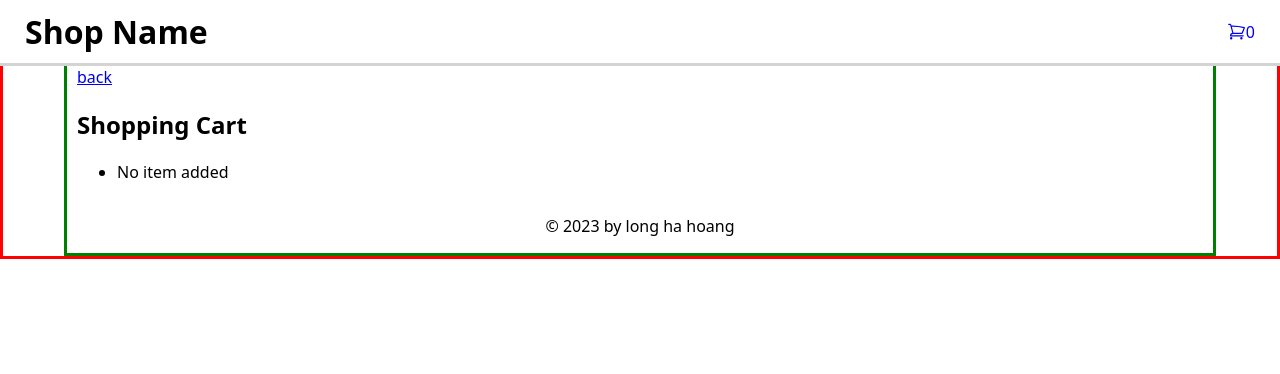
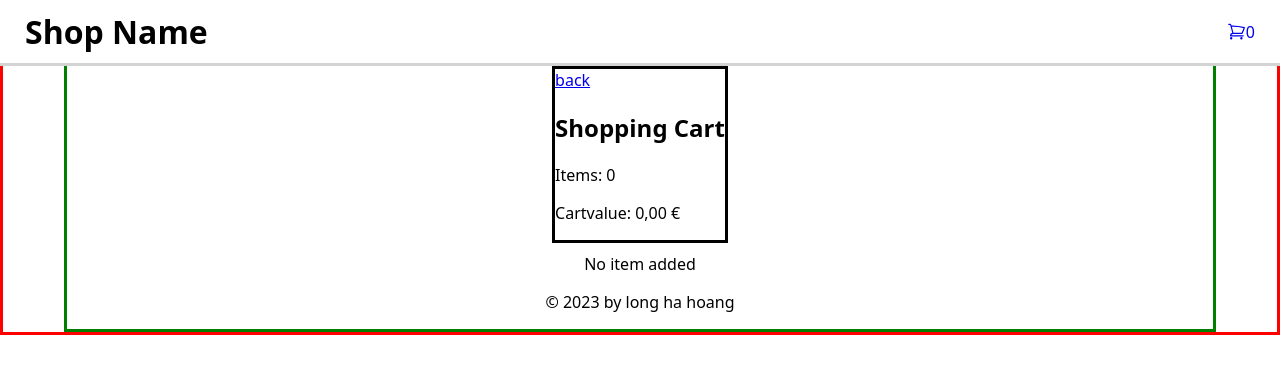
Before and after one commit to Long-HaHoang/capstone-project, a Next.js app: page /ShoppingCart in a window 1280 px wide. Shown: the top 374 px of the page. Built offline with nearby package versions, Linux system fonts and the light colour scheme.

Commit message:
ADD cart overview page

```diff
--- a/components/CartItemCard/CartItemCard.styled.js
+++ b/components/CartItemCard/CartItemCard.styled.js
@@ -3,7 +3,13 @@ import Image from "next/image";
 // Import internal resources
 import styled from "styled-components";
 
-export const Thumbnail = styled(Image)`
+const Thumbnail = styled(Image)`
   border-radius: 8px;
   object-fit: cover;
 `;
+
+const CartItemArticle = styled.article`
+  border: solid;
+`;
+
+export { Thumbnail, CartItemArticle };
--- a/components/CartItemCard/index.js
+++ b/components/CartItemCard/index.js
@@ -6,7 +6,7 @@ import * as Styled from "@/components/CartItemCard/CartItemCard.styled.js";
 export default function CartItemCard({ eachItem }) {
   return (
     <li>
-      <article>
+      <Styled.CartItemArticle>
         <Styled.Thumbnail
           src={eachItem.thumbnail}
           alt="no img avaible"
@@ -16,7 +16,7 @@ export default function CartItemCard({ eachItem }) {
         <p>{eachItem.title}</p>
         <p>{eachItem.price}</p>
         <p>{`Amount: ${eachItem.amount}`}</p>
-      </article>
+      </Styled.CartItemArticle>
     </li>
   );
 }
--- a/components/ShoppingCart.styled.js
+++ b/components/ShoppingCart.styled.js
@@ -14,6 +14,25 @@ const AppContainer = styled.div`
 const MainContent = styled.main`
   margin-top: 60px;
   width: 100%;
+  display: flex;
+  flex-direction: column;
+  justify-content: center;
+  align-items: center;
+  gap: 10px;
 `;
 
-export { AppContainer, MainContent };
+const CartItemList = styled.ul`
+  display: flex;
+  flex-direction: column;
+
+  list-style: none;
+  gap: 10px;
+  margin: 0;
+  padding: 0;
+`;
+
+const TopInfoSection = styled.section`
+  border: solid black;
+`;
+
+export { AppContainer, MainContent, CartItemList, TopInfoSection };
--- /dev/null
+++ b/helpers/formatNumberToCurrency.js
@@ -0,0 +1,6 @@
+export const formatNumberToDeCurrency = (price) => {
+  return new Intl.NumberFormat("de-DE", {
+    style: "currency",
+    currency: "EUR",
+  }).format(price);
+};
--- a/pages/ShoppingCart/index.js
+++ b/pages/ShoppingCart/index.js
@@ -1,6 +1,12 @@
+// Import external resources
+import styled from "styled-components";
+
 // Import internal resources
 import Link from "next/link";
 import CartItemCard from "@/components/CartItemCard";
+
+// Import helper functions
+import { formatNumberToDeCurrency } from "@/helpers/formatNumberToCurrency";
 
 // Import styled components
 import * as Styled from "@/components/ShoppingCart.styled.js";
@@ -8,23 +14,27 @@ import * as Styled from "@/components/ShoppingCart.styled.js";
 export default function ShoppingCartPage({ cartItems }) {
   console.log(cartItems);
 
-  const sumPrices = (accumulator, currentValue) => accumulator + currentValue;
+  const sumUpArray = (accumulator, currentValue) => accumulator + currentValue;
 
-  const sumOfAllItems = cartItems
+  const sumOfAllItemPrices = cartItems
     .map((item) => item.price * item.amount)
-    .reduce(sumPrices, 0);
+    .reduce(sumUpArray, 0);
 
-  console.log(sumOfAllItems);
+  const sumOfAllItemAmount = cartItems
+    .map((item) => item.amount)
+    .reduce(sumUpArray, 0);
 
   return (
     <Styled.AppContainer>
       <Styled.MainContent>
-        <section>
+        <Styled.TopInfoSection>
           <Link href={"/"}>back</Link>
           <h2>Shopping Cart</h2>
-        </section>
+          <p>{`Items: ${sumOfAllItemAmount}`}</p>
+          <p>{`Cartvalue: ${formatNumberToDeCurrency(sumOfAllItemPrices)}`}</p>
+        </Styled.TopInfoSection>
         <section>
-          <ul>
+          <Styled.CartItemList>
             {cartItems.length === 0 ? (
               <li>No item added</li>
             ) : (
@@ -32,7 +42,7 @@ export default function ShoppingCartPage({ cartItems }) {
                 return <CartItemCard key={eachItem.id} eachItem={eachItem} />;
               })
             )}
-          </ul>
+          </Styled.CartItemList>
         </section>
       </Styled.MainContent>
       <footer>
```
